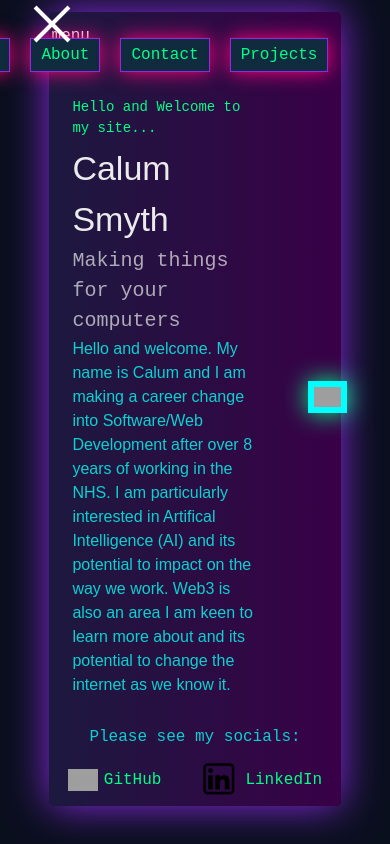
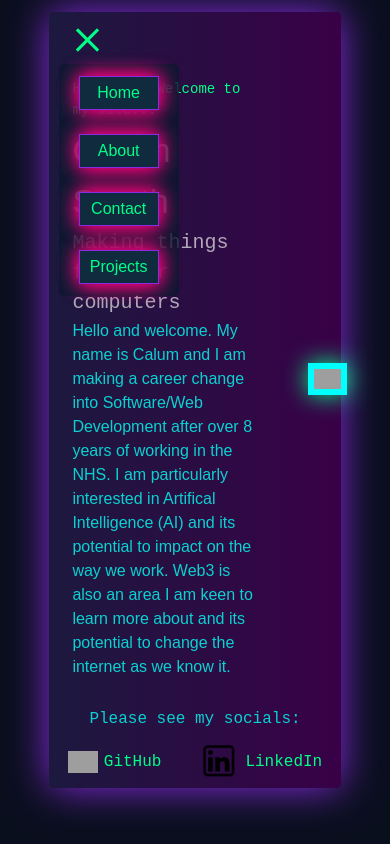
Before and after one commit to calumsmyth/cas-card, a React (Create React App) app: page / in a window 390 px wide. Both pictures are taken after a click on the button 94 px from the left and 62 px from the top of the page. Built offline with nearby package versions, Linux system fonts and the light colour scheme; grey boxes are pictures that could not be loaded.

Commit message:
Add HamburgerMenu. Change style fo NavBar to Hamburger Menu. Removed Navbar. Made Navbar part of Hamburger Menu

```diff
--- a/src/components/HamburgerMenu.jsx
+++ b/src/components/HamburgerMenu.jsx
@@ -1,24 +1,52 @@
+
 import React, { useState } from 'react';
-import Hamburger from 'hamburger-react'
+import Hamburger from 'hamburger-react';
+import { NavLink } from 'react-router-dom';
 
 const HamburgerMenu = () => {
     const [open, setOpen] = useState(false);
 
-    return(
-    <>
-    <Hamburger
-    size={50}
-    toggled = {open}
-    toggle= {setOpen}
+    // Define navigation links
+    const navLinks = [
+        { to: "/", label: "Home" },
+        { to: "/about", label: "About" },
+        { to: "/contact", label: "Contact" },
+        { to: "/projects", label: "Projects" }
+    ];
 
-    />
+    // Close menu when a link is clicked
+    const handleLinkClick = () => {
+        setOpen(false);
+    };
 
-    {open && <div className>
-        menu
-        </div>}
-    </>
+    return (
+        <div className="hamburger-wrapper">
+            <div className="hamburger-icon-container">
+                <Hamburger
+                    size={30}
+                    toggled={open}
+                    toggle={setOpen}
+                    color="#00ff87"
+                />
+            </div>
 
-)}
-
+            {open && (
+                <div className="mobile-nav-menu">
+                    {navLinks.map((link, index) => (
+                        <NavLink
+                            key={index}
+                            to={link.to}
+                            className="mobile-nav-link"
+                            activeClassName="active-link"
+                            onClick={handleLinkClick}
+                        >
+                            {link.label}
+                        </NavLink>
+                    ))}
+                </div>
+            )}
+        </div>
+    );
+};
 
 export default HamburgerMenu;
--- a/src/components/routing/NavBar.jsx
+++ b/src/components/routing/NavBar.jsx
@@ -6,7 +6,6 @@ import '../../styles.css'
 const NavBar = () => {
     return(
         <nav className = "text-white">
-            <HamburgerMenu />
             <div className="navbar">
                 <NavLink to = "/" className="nav-link" activeClassName="active-link">Home</NavLink>
                 <NavLink to ="/about" className="nav-link" activeClassName="active-link">About</NavLink>
--- a/src/pages/About.jsx
+++ b/src/pages/About.jsx
@@ -2,12 +2,13 @@ import React from "react";
 import NavBar from '../components/routing/NavBar';
 import Footer from '../components/Footer';
 import { Link } from 'react-router-dom';
+import HamburgerMenu from '../components/HamburgerMenu'
 
 
 const About = () => {
 return(
     <div className="card">
-        <NavBar/>
+        <HamburgerMenu />
         <div className="intro">
 
             <div className="about-paragraph">
--- a/src/pages/Contact.jsx
+++ b/src/pages/Contact.jsx
@@ -1,12 +1,12 @@
 import React from 'react';
 import NavBar from '../components/routing/NavBar'
 import Footer from '../components/Footer'
+import HamburgerMenu from '../components/HamburgerMenu'
 
 const Contact = () => {
     return(
     <div className="card">
-        <NavBar/>
-
+        <HamburgerMenu />
          <div className="middle">
 
             <h2>Contact me</h2>
--- a/src/pages/Home.jsx
+++ b/src/pages/Home.jsx
@@ -4,12 +4,13 @@ import "../styles.css";
 import ImageSwitcher from '../components/ImageSwitcher';
 import NavBar from '../components/routing/NavBar'
 import Footer from '../components/Footer'
+import HamburgerMenu from '../components/HamburgerMenu'
 
 
 const Home = () => {
     return(
     <div className="card">
-            <NavBar />
+           <HamburgerMenu />
         <div className="intro">
 
             <div className="intro-text">
--- a/src/pages/Projects.jsx
+++ b/src/pages/Projects.jsx
@@ -1,13 +1,13 @@
 import React from 'react';
 import NavBar from '../components/routing/NavBar';
 import Footer from '../components/Footer';
+import HamburgerMenu from '../components/HamburgerMenu'
 
 const Projects = () => {
     return(
 
     <div className="card">
-        <NavBar/>
-
+        <HamburgerMenu />
     <div className="intro">
         <div className="intro-text">
 
@@ -27,7 +27,7 @@ const Projects = () => {
                 <p>This very website is my first fully fleshed out project. I have also made a React app version which can be found here:</p>
                 <br/><a href="https://cas-app-steel.vercel.app/" target="_blank" rel="noopener noreferrer">React version</a>
                 <h3>Cooking Up a Storm!</h3>
-                <p>I wanted to keep all of my favourite, healthy meal preperations, which are perfect for those gym gains, all in one place. So I decided to make a website to host them on called 'Gym Meal Preperations'. I will be looking to make a React version of this too. While still being worked on, you can find this bun in the oven here:</p>
+                <p>I wanted to keep all of my favourite, healthy meal preparations, which are perfect for those gym gains, all in one place. So I decided to make a website to host them on called 'Gym Meal Preparations'. I will be looking to make a React version of this too. While still being worked on, you can find this bun in the oven here:</p>
                 <br/><a href="https://calumsmyth.github.io/gmp/" target="'_blank" rel="noopener noreferrer">Gym Meal Preparations</a>
 
 
--- a/src/styles.css
+++ b/src/styles.css
@@ -63,25 +63,31 @@ nav {
 
 }
 
-.navbar{
+.hamburger-icon-container {
+    padding-top: 1vw;
+    padding-left: 1vw;
+}
+
+.mobile-nav-menu{
+    align-self: center;
     display: flex;
-    width: 100%;
-    justify-content: flex-end;
-    padding-top: 1vw;
-    padding-bottom: 0px;
-    margin-bottom: 0vw;
+    flex-direction: column;
+    position: absolute;
+    width:auto;
+    background-color: rgb(10, 25, 47, 0.8);
+    border-radius: 6px;
 
 }
 
 
-.navbar a{
-
+.mobile-nav-link {
     text-decoration: none;
     background-color: #102a3e;
     box-shadow: 0px 0px 10px #ff007f;
     color: #00ff87;
-    margin: 10px;
-    margin-left: 10px;
+    margin: 12px;
+    margin-left: 20px;
+    margin-right: 20px;
     padding-left:10px;
     padding-right: 10px;
     padding-top: 4px;
@@ -118,17 +124,37 @@ nav {
       }
 }
 
-.navbar .active-link{
+.mobile-nav-link.active-link{
     background-color: rgba(255, 255, 255, 0.658);
     font-weight: bold;
     color: white;
 }
 
-.navbar a:hover {
+.mobile-nav-link:hover {
     background-color: #00ffff;
     box-shadow: 0px 0px 16px #00ff87;
     transform: Scale(1.07);
 }
+
+.hamburger {
+    margin-top: 20px;
+    margin-left: 20px;
+    margin-bottom: 0px;
+    padding-bottom: 0px;
+    height:6vw;
+    width: auto;
+}
+
+.hamburger-menu{
+    position: fixed;
+    position: absolute;
+    width:70%;
+    height:auto;
+    color:#000;
+    display: flex;
+    justify-content: end;
+}
+
 
 .intro {
     display: flex;
```
